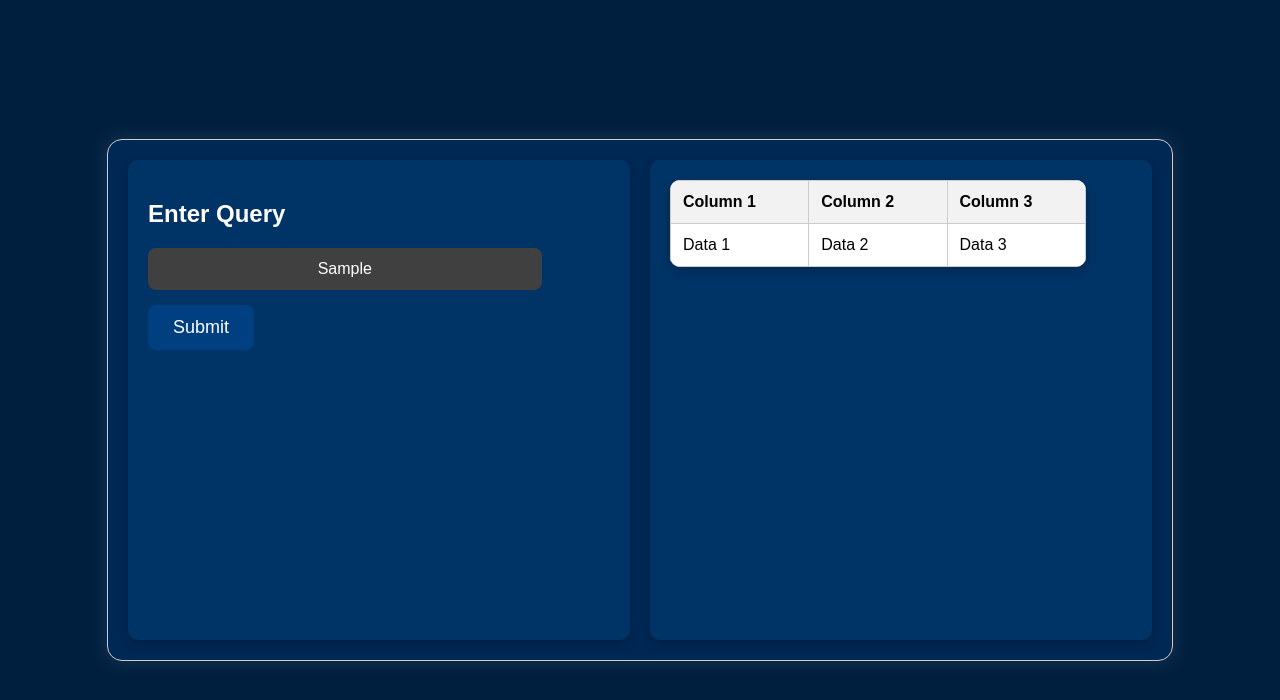
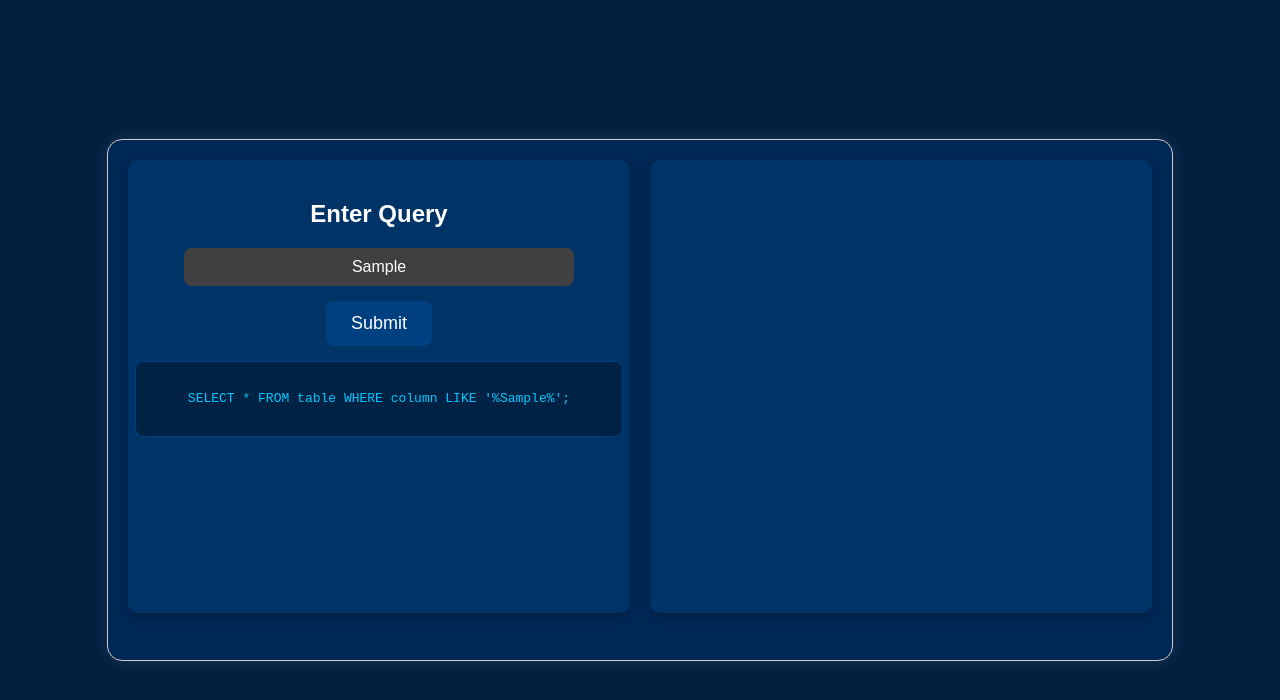
Before and after one commit to bharath0krishna/Talk4data, a plain HTML site: page fe/index.html in a window 1280 px wide. Both pictures are taken after typing "Sample" into the empty fields and a click on the button "Submit". Drawn offline with Linux system fonts and the light colour scheme.

Commit message:
query container

```diff
--- a/fe/index.html
+++ b/fe/index.html
@@ -1,5 +1,6 @@
 <!DOCTYPE html>
 <html lang="en">
+
 <head>
     <meta charset="UTF-8">
     <meta name="viewport" content="width=device-width, initial-scale=1.0">
@@ -9,7 +10,8 @@
         body {
             font-family: 'Poppins', Arial, sans-serif;
             margin: 0;
-            background-color: #001f3f; /* Dark Blue */
+            background-color: #001f3f;
+            /* Dark Blue */
             color: white;
             display: flex;
             flex-direction: column;
@@ -47,6 +49,7 @@
                 opacity: 0;
                 transform: scale(0.8);
             }
+
             100% {
                 opacity: 1;
                 transform: scale(1);
@@ -55,7 +58,10 @@
 
         /* Main App - Initially Hidden */
         .main-app {
-            display: none;
+            display: flex;
+            /* Ensures sections are side by side */
+            flex-direction: row;
+            /* Horizontal alignment */
             width: 80%;
             height: 60vh;
             justify-content: space-between;
@@ -67,12 +73,54 @@
             box-shadow: 0px 0px 20px rgba(255, 255, 255, 0.1);
         }
 
-        .input-section, .result-section {
+        .input-section {
             flex: 1;
+            /* Allow space for result section */
+            display: flex;
+            flex-direction: column;
+            align-items: center;
+            gap: 15px;
             padding: 20px;
             background-color: #003366;
             border-radius: 10px;
             box-shadow: 0px 4px 10px rgba(0, 0, 0, 0.2);
+            height: 86%;
+            /* Make it fill the container */
+        }
+
+        .query-container {
+            width: 100%;
+            text-align: center;
+        }
+
+        .output-container {
+            width: 100%;
+            background-color: #002244;
+            padding: 12px;
+            border-radius: 8px;
+            color: #00c8ff;
+            font-family: monospace;
+            min-height: 50px;
+            text-align: center;
+            border: 1px solid #004080;
+            display: flex;
+            align-items: center;
+            justify-content: center;
+        }
+
+        .result-section {
+            flex: 1;
+            /* Takes equal space as input-section */
+            display: flex;
+            flex-direction: column;
+            justify-content: center;
+            align-items: center;
+            padding: 20px;
+            background-color: #003366;
+            border-radius: 10px;
+            box-shadow: 0px 4px 10px rgba(0, 0, 0, 0.2);
+            height: 86%;
+            /* Make it fill the container */
         }
 
         /* Query Input */
@@ -123,7 +171,8 @@
             box-shadow: 0px 4px 10px rgba(0, 0, 0, 0.2);
         }
 
-        th, td {
+        th,
+        td {
             border: 1px solid #ccc;
             padding: 12px;
             text-align: left;
@@ -134,6 +183,7 @@
         }
     </style>
 </head>
+
 <body>
 
     <!-- Intro Screen -->
@@ -144,9 +194,15 @@
     <!-- Main App -->
     <div class="main-app" id="mainApp">
         <div class="input-section">
-            <h2>Enter Query</h2>
-            <input type="text" id="queryBox" placeholder="Type your query here...">
-            <button id="submitButton">Submit</button>
+            <div class="query-container">
+                <h2>Enter Query</h2>
+                <input type="text" id="queryBox" placeholder="Type your query here..."
+                    style="width: 80%; padding: 10px;">
+                <button id="submitButton">Submit</button>
+            </div>
+            <div class="output-container" id="sqlOutput">
+                SQL Query will appear here...
+            </div>
         </div>
         <div class="result-section">
             <table id="results" style="display: none;">
@@ -178,14 +234,34 @@
             }, 1000);
         }, 2000);
 
-        // Handle Query Submission
-        document.getElementById("submitButton").addEventListener("click", function() {
-            let query = document.getElementById("queryBox").value;
-            if (query) {
-                document.getElementById("results").style.display = "table";
+        document.getElementById("submitButton").addEventListener("click", function () {
+            let query = document.getElementById("queryBox").value.trim();
+            let sqlOutput = document.getElementById("sqlOutput");
+
+            if (!query) {
+                alert("Please enter a valid query.");
+                return;
             }
+
+            // Simulated SQL generation (Replace with actual backend logic)
+            sqlOutput.innerText = `SELECT * FROM table WHERE column LIKE '%${query}%';`;
+        });
+
+        // Live Update SQL Output as User Types
+        document.getElementById("queryBox").addEventListener("input", function () {
+            let query = this.value.trim();
+            let sqlOutput = document.getElementById("sqlOutput");
+
+            if (query.length === 0) {
+                sqlOutput.innerText = "SQL Query will appear here...";
+                return;
+            }
+
+            // Simulated SQL output (Replace with AI/NLP model output later)
+            sqlOutput.innerText = `SELECT * FROM table WHERE column LIKE '%${query}%';`;
         });
     </script>
 
 </body>
+
 </html>
```
